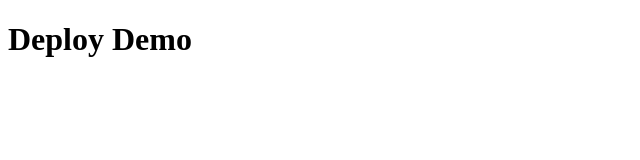
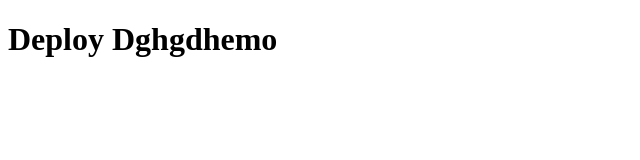
Before and after one commit to huyanh517/deploy_demo, a website: page index.html in a window 1280 px wide. Shown: the whole page, without its empty margins (0-640 px from the left). Drawn offline with Linux system fonts and the light colour scheme.

Commit message:
deploy demo

```diff
--- a/index.html
+++ b/index.html
@@ -7,6 +7,6 @@
     <title>Document</title>
 </head>
 <body>
-    <h1>Deploy Demo</h1>
+    <h1>Deploy Dghgdhemo</h1>
 </body>
 </html>
--- a/package.json
+++ b/package.json
@@ -8,6 +8,10 @@
         "gh-pages": "^3.2.3"
     },
     "scripts": {
+        "start": "react-scripts start",
+        "build": "react-scripts build",
+        "test": "react-scripts test",
+        "eject": "react-scripts eject",
         "predeploy": "npm run build",
         "deploy": "gh-pages -d build"
     }
```
